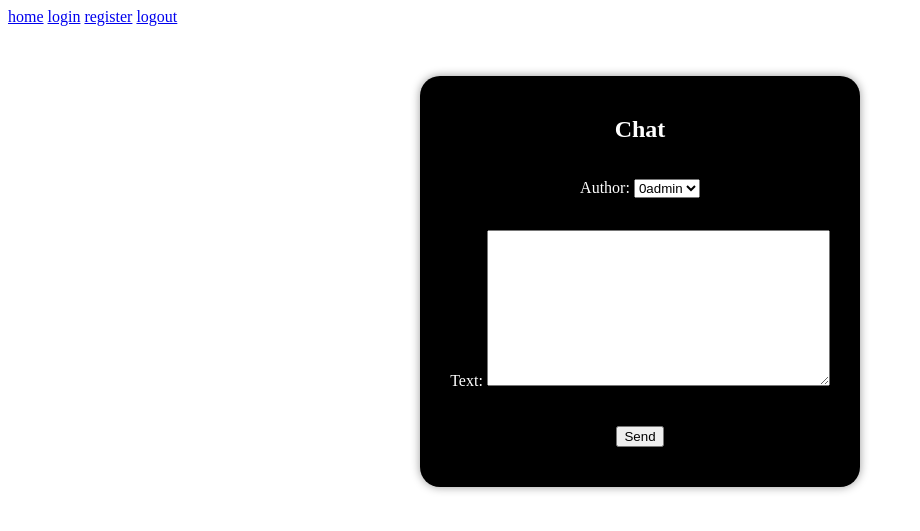
After one commit to SB1600Python/Ilya, a Django app: page /chat/ in a window 1280 px wide. The commit adds this page. Shown: the top 531 px of the page, without its empty margins (0-920 px from the left). Run offline with Django 4.2, Linux system fonts and the light colour scheme; data comes from the database, SQL or seed files in the repository; both versions use the stored data as it was after the commit.

Commit message:
Add files via upload

```diff
--- a/Site2_125236236/Site2/Site2/urls.py
+++ b/Site2_125236236/Site2/Site2/urls.py
@@ -29,7 +29,10 @@ urlpatterns = [
     path('register', RegisterView.as_view(), name='register'),
     path('logout/', logout_view, name='logout'),
     # path('createPost', create_post, name='create'),
-    path('create/', PostView.as_view(), name='create')
+    path('create/', PostView.as_view(), name='create'),
+    path('delete/<int:id>/', delete, name='post_delete'),
+    path('update/<int:id>/', update, name='post_update'),
+    path('chat/', chat, name='chat'),
 ]
 
 if settings.DEBUG:
--- a/Site2_125236236/Site2/blog/admin.py
+++ b/Site2_125236236/Site2/blog/admin.py
@@ -1,6 +1,7 @@
 from django.contrib import admin
-from blog.models import Post, Category
+from blog.models import Post, Category, Message
 
 # Register your models here.
 admin.site.register(Post)
 admin.site.register(Category)
+admin.site.register(Message)
--- a/Site2_125236236/Site2/blog/forms.py
+++ b/Site2_125236236/Site2/blog/forms.py
@@ -1,8 +1,13 @@
 from django import forms
-from blog.models import Post
+from blog.models import Post, Message
 
 
 class PostForm(forms.ModelForm):
     class Meta:
         model = Post
         fields = ('title', 'text', 'image', 'category')
+
+class ChatForm(forms.ModelForm):
+    class Meta:
+        model = Message
+        fields = ('author', 'text')
--- a/Site2_125236236/Site2/blog/models.py
+++ b/Site2_125236236/Site2/blog/models.py
@@ -1,11 +1,13 @@
 from django.db import models
 from django.urls import reverse
+from django.contrib.auth.models import User
 
 
 # Create your models here.
 class Post(models.Model):
      title = models.CharField(max_length=255)
      text = models.TextField()
+     author = models.ForeignKey(User, on_delete=models.CASCADE, null=True, blank=True)
      p = models.ForeignKey('Pl', on_delete=models.PROTECT, null=True, blank=True)
      image = models.ImageField(upload_to='photos/%Y/%m/%d', null=True, blank=True)
      category = models.ForeignKey('Category', on_delete=models.PROTECT, null=True)
@@ -22,7 +24,9 @@ class Category(models.Model):
      def __str__(self):
           return self.name
 
+class Pl(models.Model):
+     name = models.CharField(max_length=25)
 
-
-class Pl(models.Model):
-     name = models.CharField(max_length=255)
+class Message(models.Model):
+     author = models.ForeignKey(User, on_delete=models.PROTECT, default="Anonim")
+     text = models.TextField(null=True)
--- a/Site2_125236236/Site2/blog/templates/base.html
+++ b/Site2_125236236/Site2/blog/templates/base.html
@@ -18,6 +18,7 @@
                     <button><a type="submit" href="{% url 'register' %}">register</a></button>
                     {% endif %}
                     <button><a type="submit" href="{% url 'logout' %}">logout</a></button>
+                    <button><a type="submit" href="{% url 'create' %}">Create post</a></button>
                 </div>
             </div>
         </nav>
--- /dev/null
+++ b/Site2_125236236/Site2/blog/templates/chat.html
@@ -0,0 +1,18 @@
+{% extends 'base.html' %}
+
+{% block title %}Chat{% endblock %}
+{% block content %}
+        <script>
+            const axitos =  () => {
+
+            }
+
+        </script>
+        <form class="log" method="post">
+            <h2>Chat</h2>
+            {% csrf_token %}
+
+            {{ form.as_p }}
+            <button type="submit" style="margin: 20px;">Send</button>
+        </form>
+{% endblock %}
--- a/Site2_125236236/Site2/blog/templates/index.html
+++ b/Site2_125236236/Site2/blog/templates/index.html
@@ -8,7 +8,10 @@
                {% autoescape off %}
                <p>{{ post.text|linebreaks|truncatewords:5}}</p>
                {% endautoescape %}
+               {{ post.id }}
                <a href="{% url 'detail' post.pk %}"><button>Перейти</button></a>
+               <a href="{% url 'post_delete' post.id %}"><button>Видалити</button></a>
+               <a href="{% url 'post_update' post.id %}"><button>Змінити</button></a>
                <hr>
           </li>
      {% endfor %}
--- a/Site2_125236236/Site2/blog/views.py
+++ b/Site2_125236236/Site2/blog/views.py
@@ -1,12 +1,12 @@
-from django.shortcuts import render, redirect, HttpResponseRedirect
-from blog.models import Post
+from django.shortcuts import render, redirect, HttpResponseRedirect, get_object_or_404
+from blog.models import Post, Message
 from django.contrib.auth.forms import UserCreationForm, AuthenticationForm
 from django.contrib.auth import authenticate, login, logout
 from django.core.paginator import Paginator, EmptyPage, PageNotAnInteger
 from django.views import View
 from django.contrib.auth.mixins import LoginRequiredMixin
 from django.views.generic import CreateView
-from blog.forms import PostForm
+from blog.forms import PostForm, ChatForm
 
 def view_login(request):
      if request.method == 'POST':
@@ -69,10 +69,34 @@ class PostView(LoginRequiredMixin, CreateView):
      template_name = 'create.html'
      form_class = PostForm
 
-def delect(request, id):
+def delete(request, id):
      try:
           post = Post.objects.get(id=id)
-          post.delect()
+          post.delete()
           return redirect('home')
      except:
           return HttpResponseRedirect('/')
+
+def update(request, id):
+     try:
+          post = get_object_or_404(Post, id=id)
+          if request.method == 'GET':
+               form = PostForm(instance=post)
+               if request.user is not post.author:
+                    return render(request, "update.html", {'form': form})
+
+          if request.method == 'POST':
+               form = PostForm(request.POST, instance=post )
+               if form.is_valid():
+                    form.save()
+                    return redirect('home')
+
+     except Exception as e:
+          print(e)
+          return HttpResponseRedirect('/')
+
+def chat(request):
+     if request.method == "GET":
+          form = ChatForm()
+          messages = Message.objects.all()
+          return render(request, 'chat.html', {'form': form})
```
Also changed, not shown: Site2_125236236/Site2/blog/templates/update.html (added, +11 -0 lines), Site2_125236236/Site2/blog/migrations/0007_post_author_alter_pl_name.py (added), Site2_125236236/Site2/blog/migrations/0008_message.py (added), Site2_125236236/Site2/db.sqlite3, Site2_125236236/Site2/media/photos/2023/05/13/Знімок_екрана_12.png (added).
